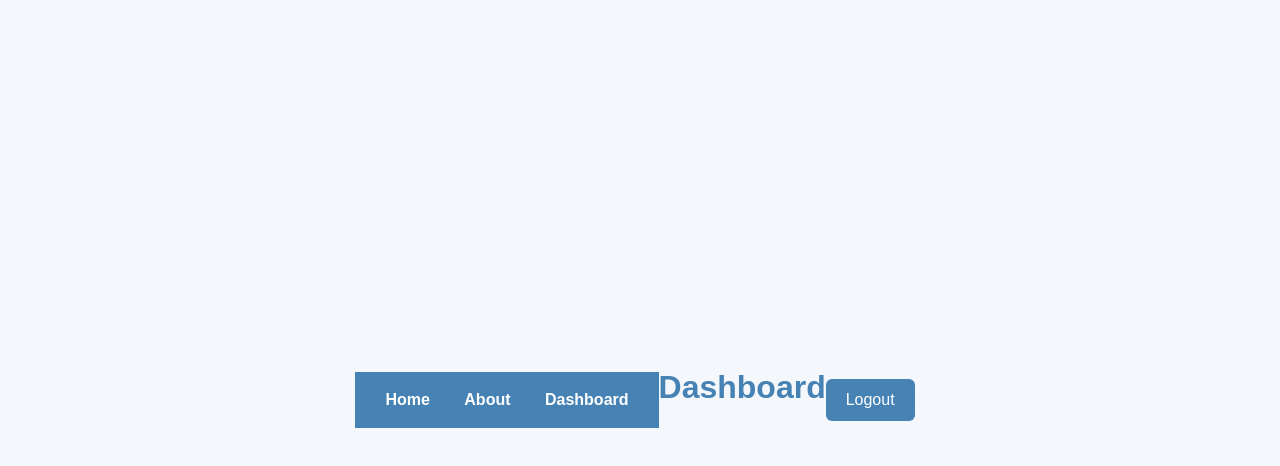
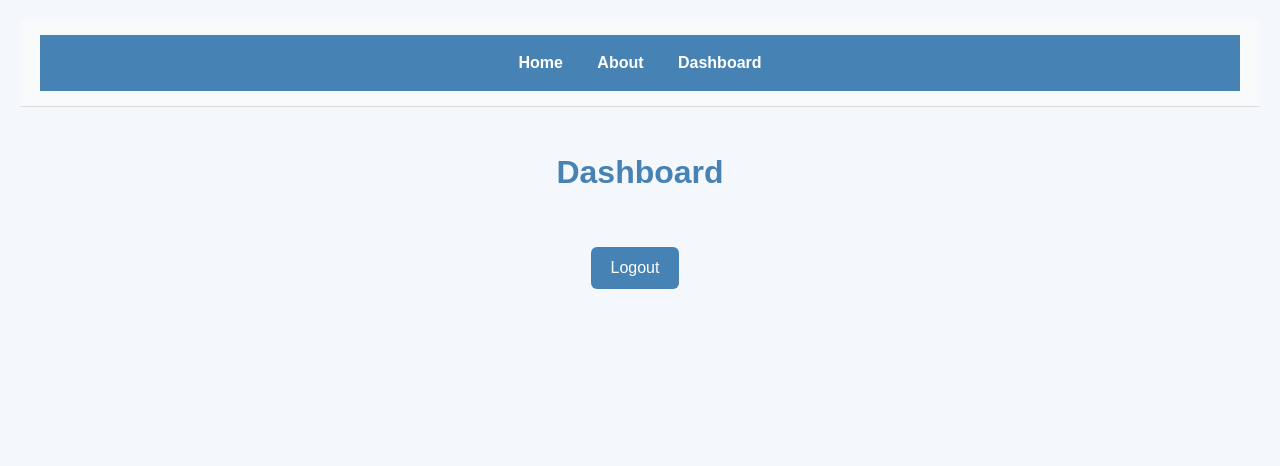
Before and after one commit to jwyoung0/wrinkly, a website: page frontend/pages/dashboard.html in a window 1280 px wide. Drawn offline with Linux system fonts and the light colour scheme; no server answers.

Commit message:
added flex column alignment

```diff
--- a/frontend/css/style.css
+++ b/frontend/css/style.css
@@ -11,10 +11,19 @@ body {
   min-height: 100vh;
 
   display: flex;
+  flex-direction: column;
   align-items: center;
   justify-content: center;
   padding: 20px;
   line-height: 1.6;
+}
+
+.site-header {
+  width: 100%;
+  background-color: #f8f9fa;
+  padding: 15px 20px;
+  border-bottom: 1px solid #ddd;
+
 }
 
 .login-container {
@@ -158,3 +167,28 @@ nav a {
 nav a:hover {
   opacity: 0.8;
 }
+
+/* DASHBOARD.HTML */
+.dashboard-layout {
+  min-height: 90vh;
+  display: flex;
+  flex-direction: column;
+  align-items: center;
+  gap: 24px;
+  padding-top: 40px;
+}
+
+.dashboard-layout nav {
+  display: flex;
+  /* flex-direction: column; */
+  align-items: center;
+  gap: 12px;
+}
+
+#message {
+  text-align: center;
+}
+
+#logoutBtn {
+  width: fit-content;
+}
--- a/frontend/pages/dashboard.html
+++ b/frontend/pages/dashboard.html
@@ -7,17 +7,20 @@
 </head>
 
 <body>
-    <header>
+    <header class="site-header">
         <nav>
-            <a href="../index.html">Home</a>
+            <a href="/">Home</a>
             <a href="about.html">About</a>
-            <a href="dashboard.html">Dashboard</a>
+            <a href="/dashboard">Dashboard</a>
         </nav>
     </header>
 
-    <h1 id="message">Dashboard</h1>
+    <main class="dashboard-layout">
 
-    <button id="logoutBtn">Logout</button>
+        <h1 id="message">Dashboard</h1>
+
+        <button id="logoutBtn">Logout</button>
+    </main>
 
     <script src="../js/dashboard.js"></script>
 
```
